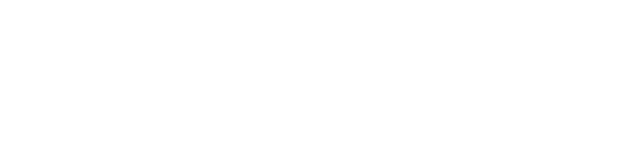
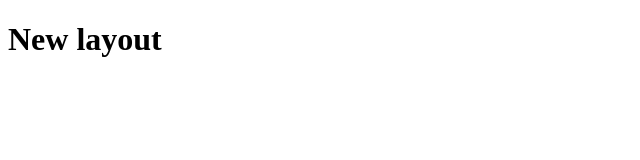
Before and after one commit to hiredgun/git-intro, a plain HTML site: page index.html in a window 1280 px wide. Shown: the whole page, without its empty margins (0-640 px from the left). Drawn offline with Linux system fonts and the light colour scheme.

Commit message:
add header

```diff
--- a/index.html
+++ b/index.html
@@ -7,7 +7,7 @@
   <title>Document</title>
 </head>
 <body>
-  <div></div>
+  <h1>New layout</h1>
   <div></div>
   <div></div>
 </body>
```
